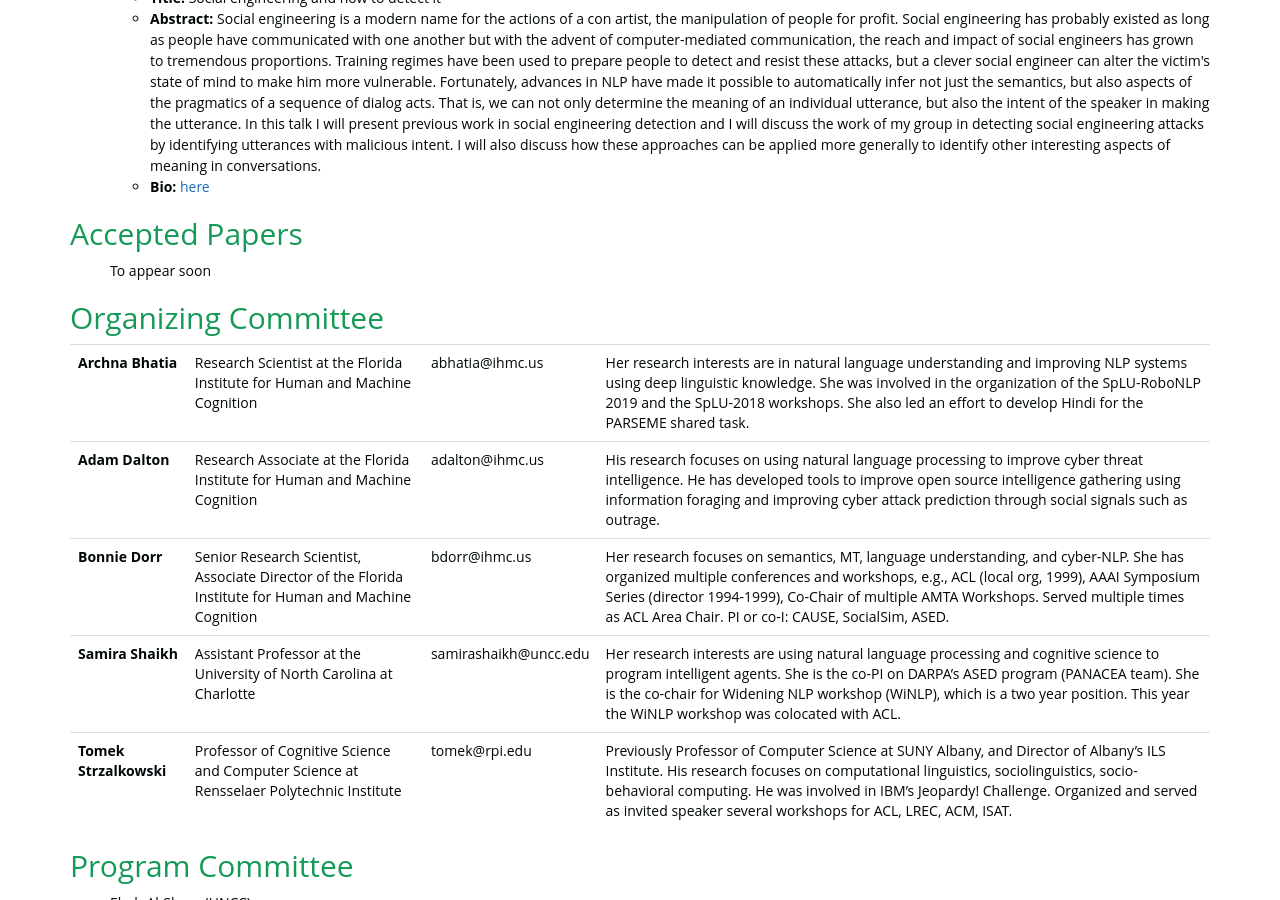
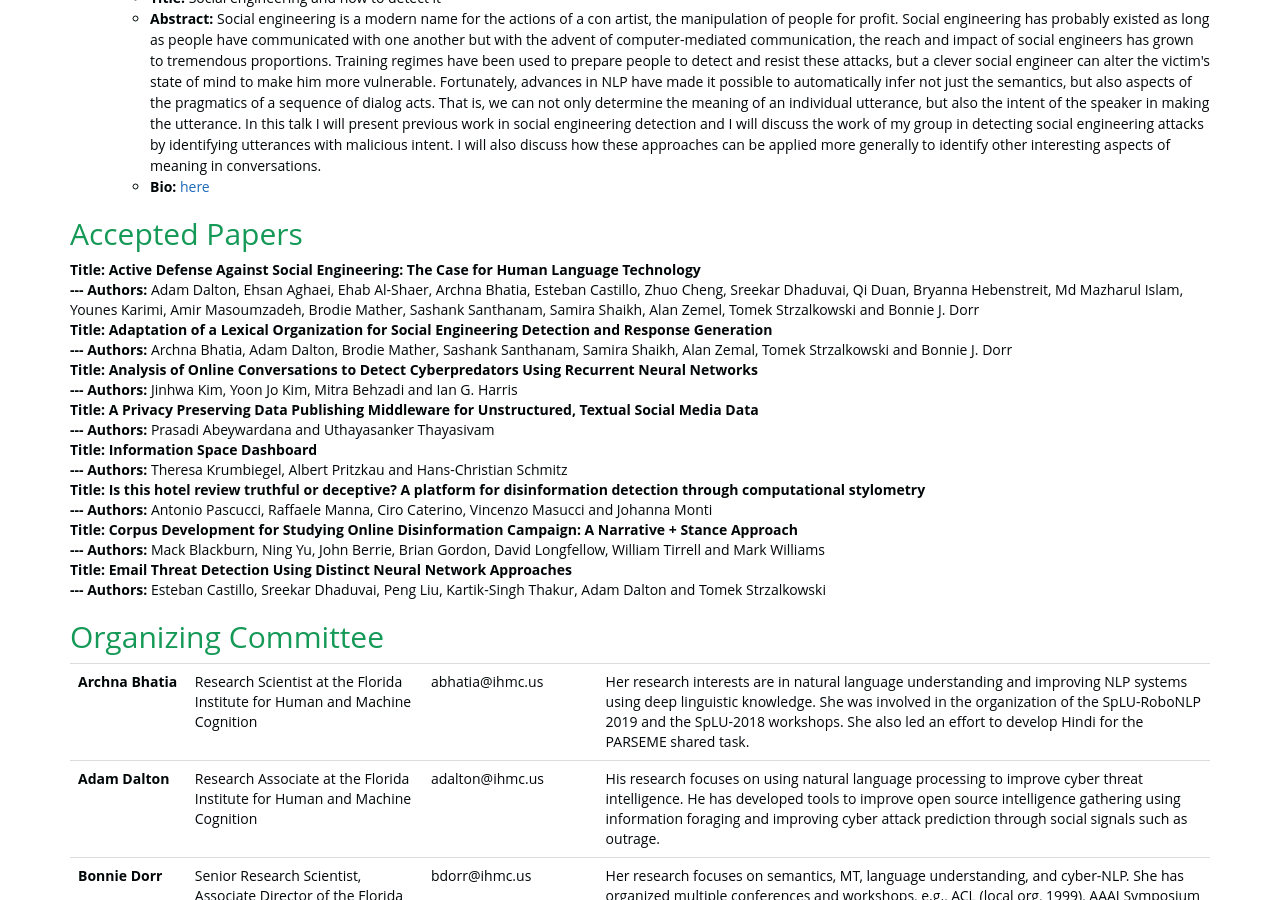
Before and after one commit to social-threats/social-threats.github.io, a Jekyll site: the page built from index.html, in a window 1280 px wide and 900 px high, scrolled down 2017 px. Built offline with Jekyll 4.4.1, drawn with Linux system fonts in a browser that asks for light colours; nearby versions of some CDN libraries.

Commit message:
added accepted papers and authors

```diff
--- a/_includes/_STOC_2020/accepted_papers.html
+++ b/_includes/_STOC_2020/accepted_papers.html
@@ -1,3 +1,19 @@
 <h2>Accepted Papers</h2>
-<ul> To appear soon
-</ul>
+<dl>
+  <dt><strong>Title: </strong>Active Defense Against Social Engineering: The Case for Human Language Technology</dt>
+  <dd><strong>--- Authors: </strong>Adam Dalton, Ehsan Aghaei, Ehab Al-Shaer, Archna Bhatia, Esteban Castillo, Zhuo Cheng, Sreekar Dhaduvai, Qi Duan, Bryanna Hebenstreit, Md Mazharul Islam, Younes Karimi, Amir Masoumzadeh, Brodie Mather, Sashank Santhanam, Samira Shaikh, Alan Zemel, Tomek Strzalkowski and Bonnie J. Dorr</dd>
+  <dt><strong>Title: </strong>Adaptation of a Lexical Organization for Social Engineering Detection and Response Generation</dt>
+  <dd><strong>--- Authors: </strong>Archna Bhatia, Adam Dalton, Brodie Mather, Sashank Santhanam, Samira Shaikh, Alan Zemal, Tomek Strzalkowski and Bonnie J. Dorr</dd>
+  <dt><strong>Title: </strong>Analysis of Online Conversations to Detect Cyberpredators Using Recurrent Neural Networks</dt>
+  <dd><strong>--- Authors: </strong>Jinhwa Kim, Yoon Jo Kim, Mitra Behzadi and Ian G. Harris</dd>
+  <dt><strong>Title: </strong>A Privacy Preserving Data Publishing Middleware for Unstructured, Textual Social Media Data</dt>
+  <dd><strong>--- Authors: </strong>Prasadi Abeywardana and Uthayasanker Thayasivam</dd>
+  <dt><strong>Title: </strong>Information Space Dashboard</dt>
+  <dd><strong>--- Authors: </strong>Theresa Krumbiegel, Albert Pritzkau and Hans-Christian Schmitz</dd>
+  <dt><strong>Title: </strong>Is this hotel review truthful or deceptive? A platform for disinformation detection through computational stylometry</dt>
+  <dd><strong>--- Authors: </strong>Antonio Pascucci, Raffaele Manna, Ciro Caterino, Vincenzo Masucci and Johanna Monti</dd>
+  <dt><strong>Title: </strong>Corpus Development for Studying Online Disinformation Campaign: A Narrative + Stance Approach</dt>
+  <dd><strong>--- Authors: </strong>Mack Blackburn, Ning Yu, John Berrie, Brian Gordon, David Longfellow, William Tirrell and Mark Williams</dd>
+  <dt><strong>Title: </strong>Email Threat Detection Using Distinct Neural Network Approaches</dt>
+  <dd><strong>--- Authors: </strong>Esteban Castillo, Sreekar Dhaduvai, Peng Liu, Kartik-Singh Thakur, Adam Dalton and Tomek Strzalkowski</dd>
+</dl>
```
